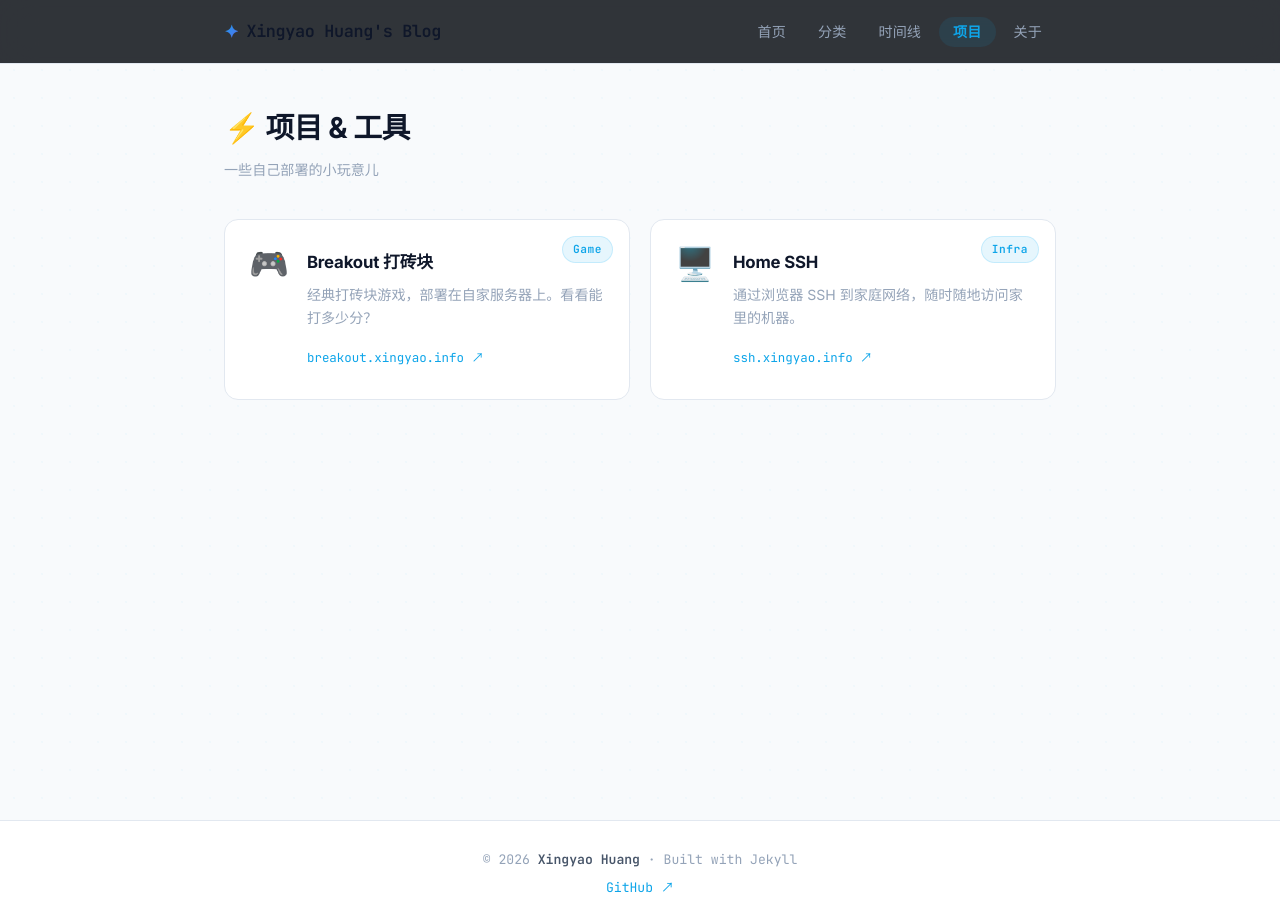
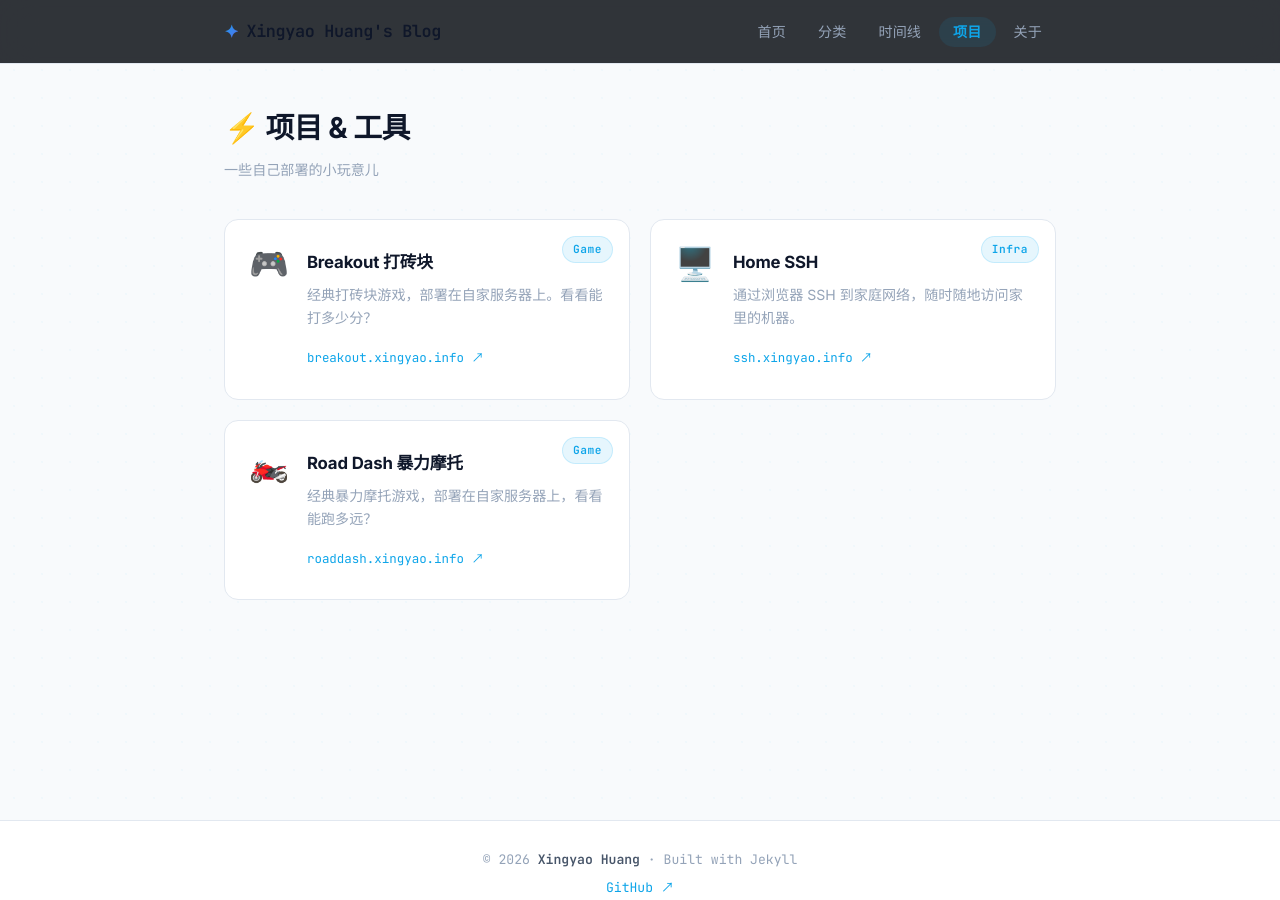
Before and after one commit to huangyy1995/huangyy1995.github.io, a Jekyll site: the page built from projects.md, in a window 1280 px wide and 900 px high. Built offline with Jekyll 4.4.1, drawn with Linux system fonts in a browser that asks for light colours.

Commit message:
Add Road Dash game to projects page
Co-authored-by: Copilot <223556219+Copilot@users.noreply.github.com>

```diff
--- a/_layouts/projects_page.html
+++ b/_layouts/projects_page.html
@@ -27,4 +27,14 @@ layout: default
     <div class="project-tag">Infra</div>
   </a>
 
+  <a href="http://roaddash.xingyao.info/" target="_blank" rel="noopener" class="project-card">
+    <div class="project-icon">🏍️</div>
+    <div class="project-body">
+      <h3>Road Dash 暴力摩托</h3>
+      <p>经典暴力摩托游戏，部署在自家服务器上，看看能跑多远？</p>
+      <span class="project-link">roaddash.xingyao.info ↗</span>
+    </div>
+    <div class="project-tag">Game</div>
+  </a>
+
 </div>
```
